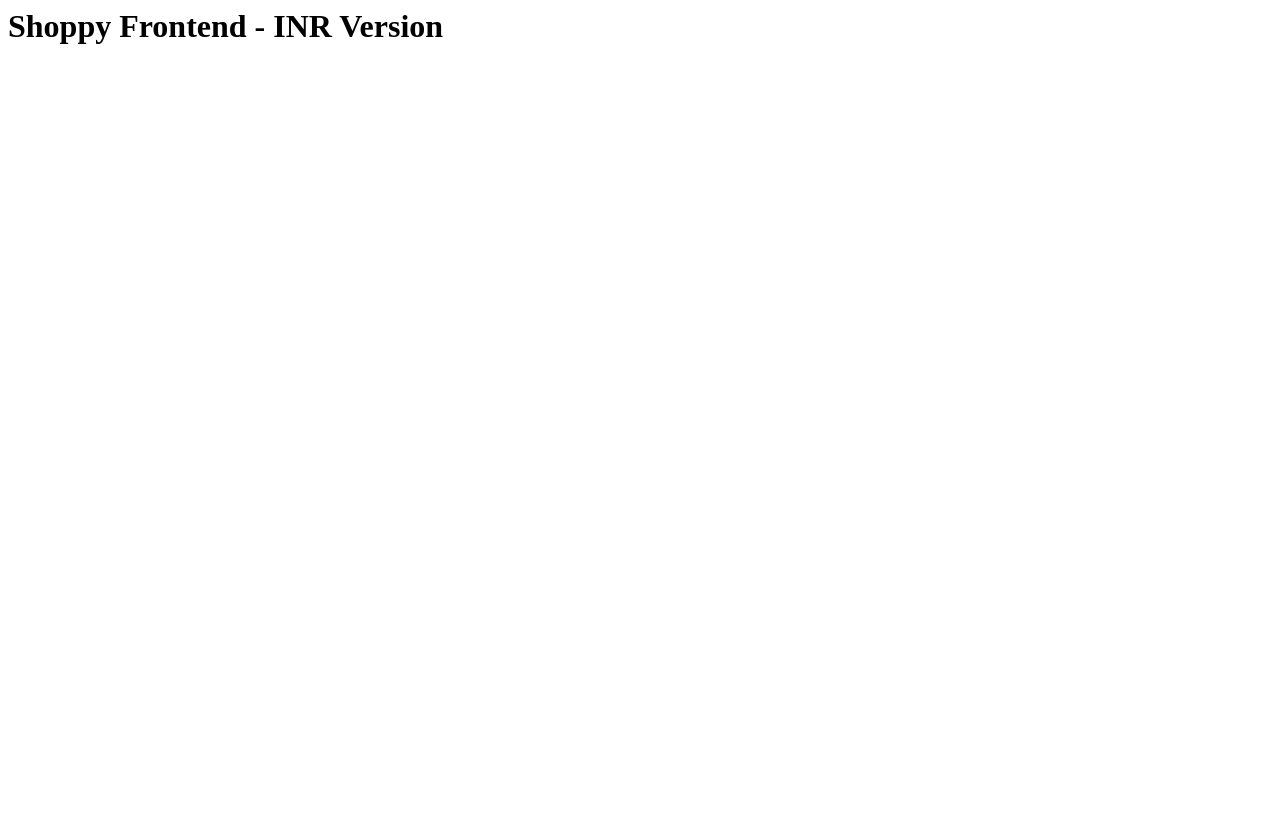
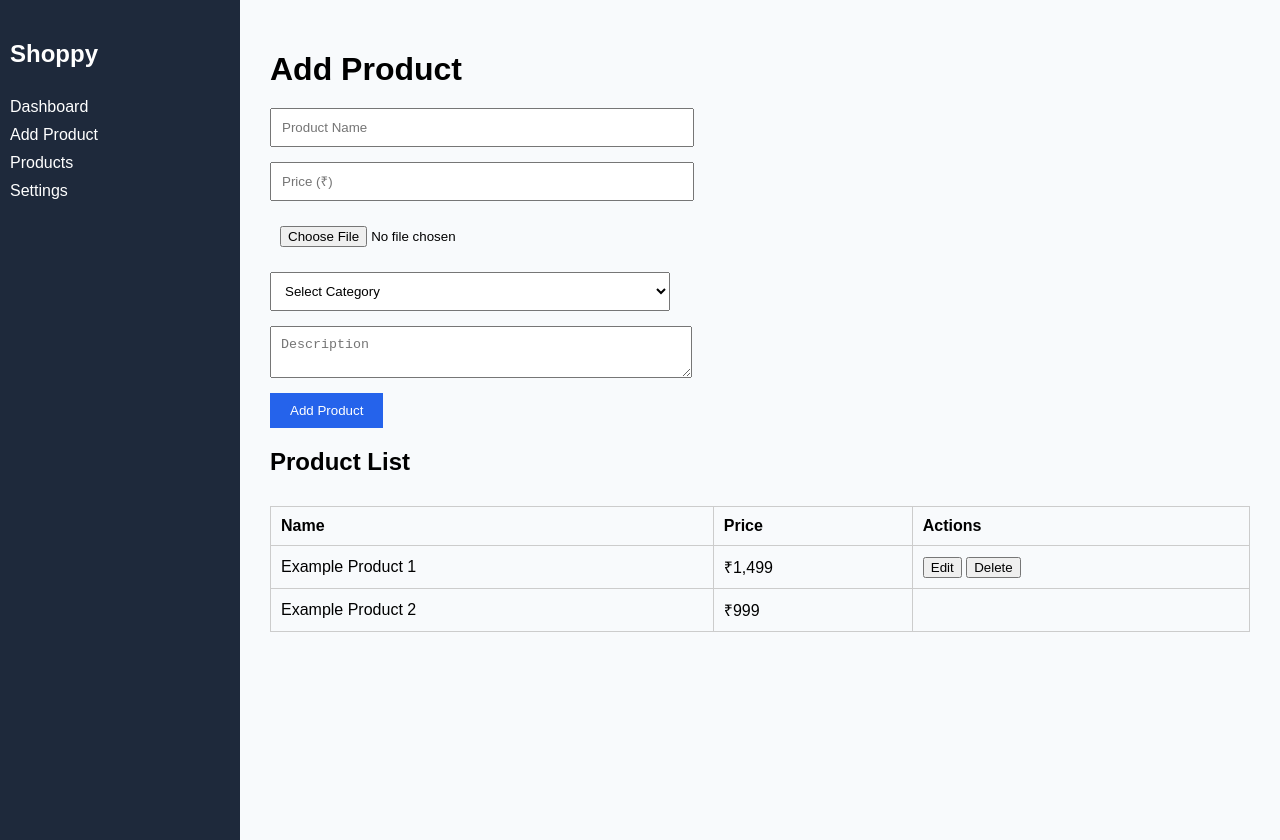
Before and after one commit to Whhywolf/Shoppy.store, a plain HTML site: page index.html in a window 1280 px wide. Before the commit the page ends 800 px from the top, so only its background shows below. Drawn offline with Linux system fonts and the light colour scheme.

Commit message:
Update index.html

```diff
--- a/index.html
+++ b/index.html
@@ -1 +1,112 @@
-<html><body><h1>Shoppy Frontend - INR Version</h1></body></html>
+<!DOCTYPE html><html lang="en">
+<head>
+  <meta charset="UTF-8" />
+  <meta name="viewport" content="width=device-width, initial-scale=1.0" />
+  <title>Shoppy Admin Panel</title>
+  <style>
+    body {
+      margin: 0;
+      font-family: Arial, sans-serif;
+      display: flex;
+    }
+    .sidebar {
+      width: 220px;
+      background-color: #1e293b;
+      color: white;
+      height: 100vh;
+      padding: 20px 10px;
+    }
+    .sidebar h2 {
+      font-size: 24px;
+      margin-bottom: 30px;
+    }
+    .sidebar a {
+      display: block;
+      color: white;
+      text-decoration: none;
+      margin: 10px 0;
+      font-size: 16px;
+    }
+    .sidebar a:hover {
+      text-decoration: underline;
+    }
+    .main-content {
+      flex: 1;
+      padding: 30px;
+      background-color: #f8fafc;
+    }
+    .main-content h1 {
+      margin-bottom: 20px;
+    }
+    form input,
+    form select,
+    form textarea {
+      display: block;
+      margin-bottom: 15px;
+      padding: 10px;
+      width: 100%;
+      max-width: 400px;
+    }
+    form button {
+      padding: 10px 20px;
+      background-color: #2563eb;
+      color: white;
+      border: none;
+      cursor: pointer;
+    }
+    table {
+      width: 100%;
+      border-collapse: collapse;
+      margin-top: 30px;
+    }
+    table th,
+    table td {
+      padding: 10px;
+      border: 1px solid #ccc;
+      text-align: left;
+    }
+  </style>
+</head>
+<body>
+  <div class="sidebar">
+    <h2>Shoppy</h2>
+    <a href="#">Dashboard</a>
+    <a href="#">Add Product</a>
+    <a href="#">Products</a>
+    <a href="#">Settings</a>
+  </div>  <div class="main-content">
+    <h1>Add Product</h1>
+    <form>
+      <input type="text" placeholder="Product Name" required />
+      <input type="number" placeholder="Price (₹)" required />
+      <input type="file" />
+      <select>
+        <option>Select Category</option>
+        <option>Fashion</option>
+        <option>Electronics</option>
+      </select>
+      <textarea placeholder="Description"></textarea>
+      <button type="submit">Add Product</button>
+    </form><h2>Product List</h2>
+<table>
+  <thead>
+    <tr>
+      <th>Name</th>
+      <th>Price</th>
+      <th>Actions</th>
+    </tr>
+  </thead>
+  <tbody>
+    <tr>
+      <td>Example Product 1</td>
+      <td>₹1,499</td>
+      <td>
+        <button>Edit</button>
+        <button>Delete</button>
+      </td>
+    </tr>
+    <tr>
+      <td>Example Product 2</td>
+      <td>₹999</td>
+      <td>
+        <button
```
